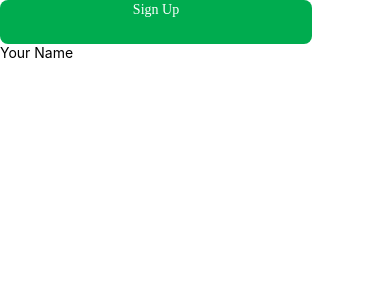
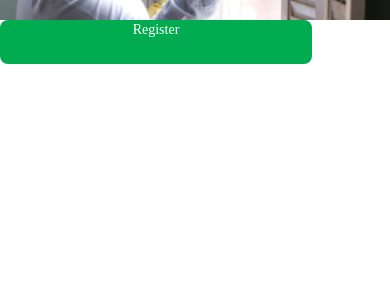
Before and after one commit to morachake/chap-chap, a React Native app: screen / in a window 390 px wide. Shown: the top 300 px of the page. Built offline with nearby package versions, Linux system fonts and the light colour scheme.

Commit message:
updating Homescreen

```diff
--- a/src/components/MainInput.js
+++ b/src/components/MainInput.js
@@ -13,8 +13,17 @@ export default function MainInput({label}) {
 const styles = StyleSheet.create({
   container: {
     display: 'flex',
-    flexDirection: 'row',
+    width: '90%',
+
   },
-  label: {},
-  textInput: {},
+  label: {
+    fontSize: 13,
+    fontFamily: 'Inter-Medium',
+    paddingBottom: 5,
+  },
+  textInput: {
+    borderColor: '#111',
+    borderWidth: 1,
+    borderRadius: 6,
+  },
 });
--- a/src/constants/index.js
+++ b/src/constants/index.js
@@ -2,3 +2,7 @@ export const COLORS = {
   primary: '#00AC4F',
   lightPrimary: '#EAFFFF',
 };
+
+export const IMAGES = {
+  Cleaner: require('../assets/images/cleaner.png'),
+};
--- a/src/screens/HomeScreen.js
+++ b/src/screens/HomeScreen.js
@@ -1,18 +1,22 @@
 import React from 'react';
-import {View, Text, StyleSheet} from 'react-native';
+import {View, SafeAreaView, StyleSheet, Image} from 'react-native';
+import {IMAGES} from '../constants/index';
 import Btn from '../components/Btn';
-import MainInput from '../components/MainInput';
-
 export default function HomeScreen() {
   return (
-    <View style={styles.container}>
-      <Btn title="Sign Up" onPress={undefined} />
-      <MainInput label='Your Name' />
-    </View>
+    <SafeAreaView style={styles.container}>
+      <Image source={IMAGES.Cleaner} style={styles.banner} />
+      <Btn title="Register" />
+    </SafeAreaView>
   );
 }
 const styles = StyleSheet.create({
   container: {
-    fontFamily: 'Inter-bold',
+      justifyContent:'center'
+  },
+  banner: {
+    resizeMode: 'cover',
+    width: '100%',
+    height: '90%',
   },
 });
```
Also changed, not shown: src/components/Btn.js (+4 -5 lines), src/assets/images/cleaner.png (added).
